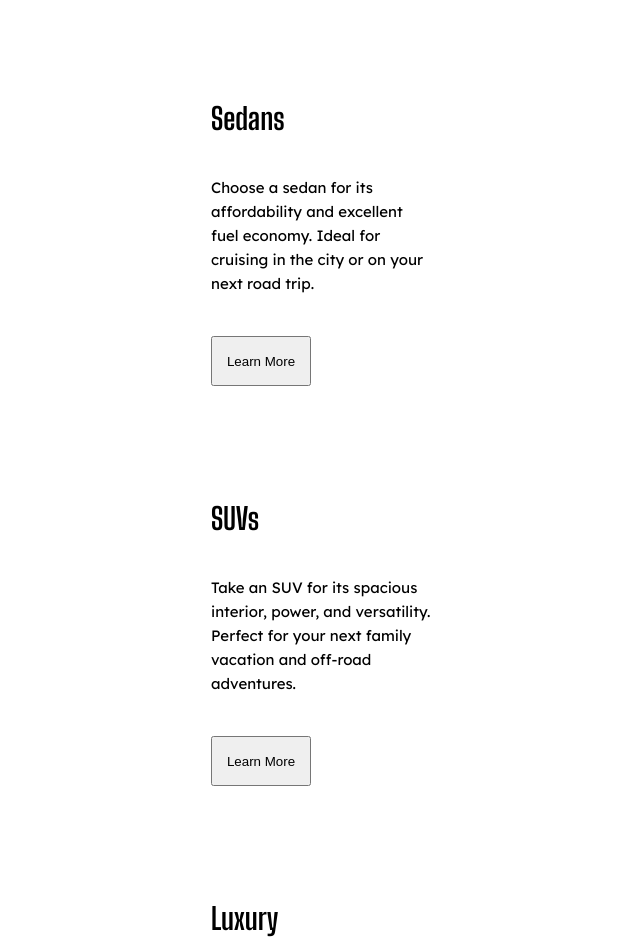
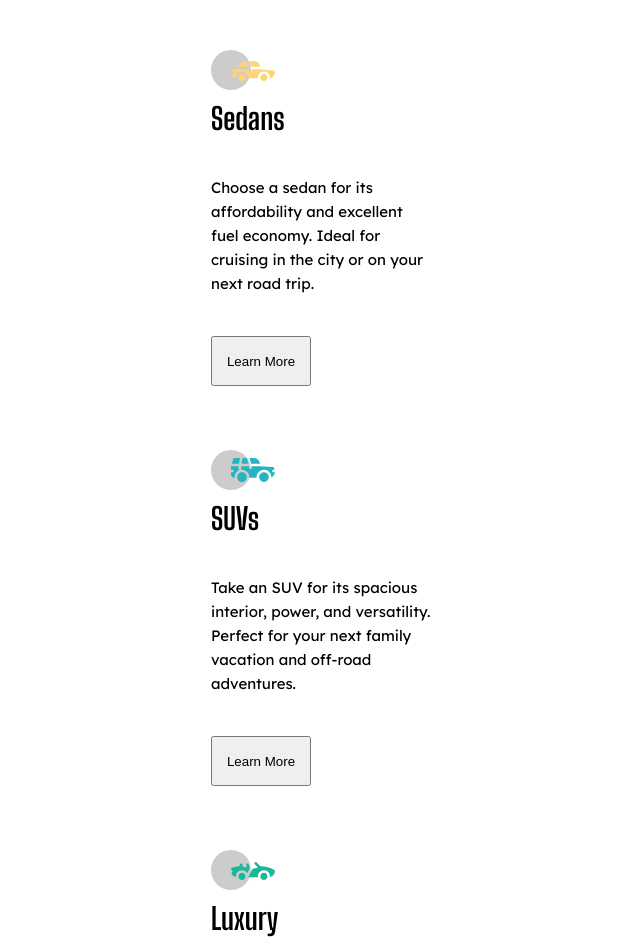
Before and after one commit to Kary01/challenge-3-column-preview-card, a plain HTML site: page index.html in a window 1280 px wide. Shown: the top 952 px of the page, without its empty margins (319-959 px from the left). Drawn offline with Linux system fonts and the light colour scheme.

Commit message:
add images

```diff
--- a/index.html
+++ b/index.html
@@ -20,7 +20,7 @@
     <section class="section__main">
       <div class="section__main--card">
         <picture class="card--img">
-          <img src="" alt="">
+          <img src="./images/icon-sedans.svg" alt="icon sedans">
         </picture>
 
         <h3 class="card--title">Sedans</h3>
@@ -32,7 +32,7 @@
 
       <div class="section__main--card">
         <figure class="card--img">
-          <img src="" alt="">
+          <img src="./images/icon-suvs.svg" alt="icon suvs">
         </figure>
 
         <h3 class="card--title">SUVs</h3>
@@ -46,7 +46,7 @@
 
       <div class="section__main--card">
         <figure class="card--img">
-          <img src="" alt="">
+          <img src="./images/icon-luxury.svg" alt="icon luxury">
         </figure>
 
         <h3 class="card--title">Luxury</h3>
```
